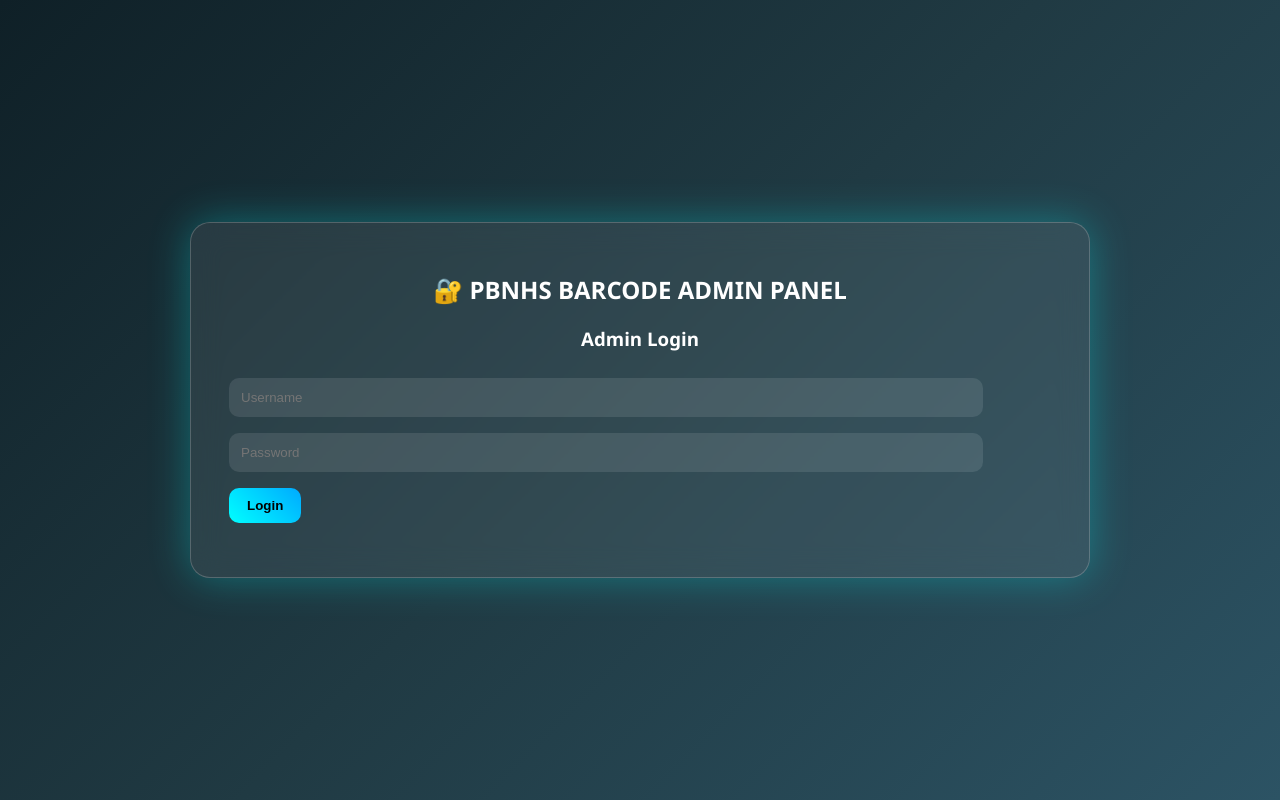
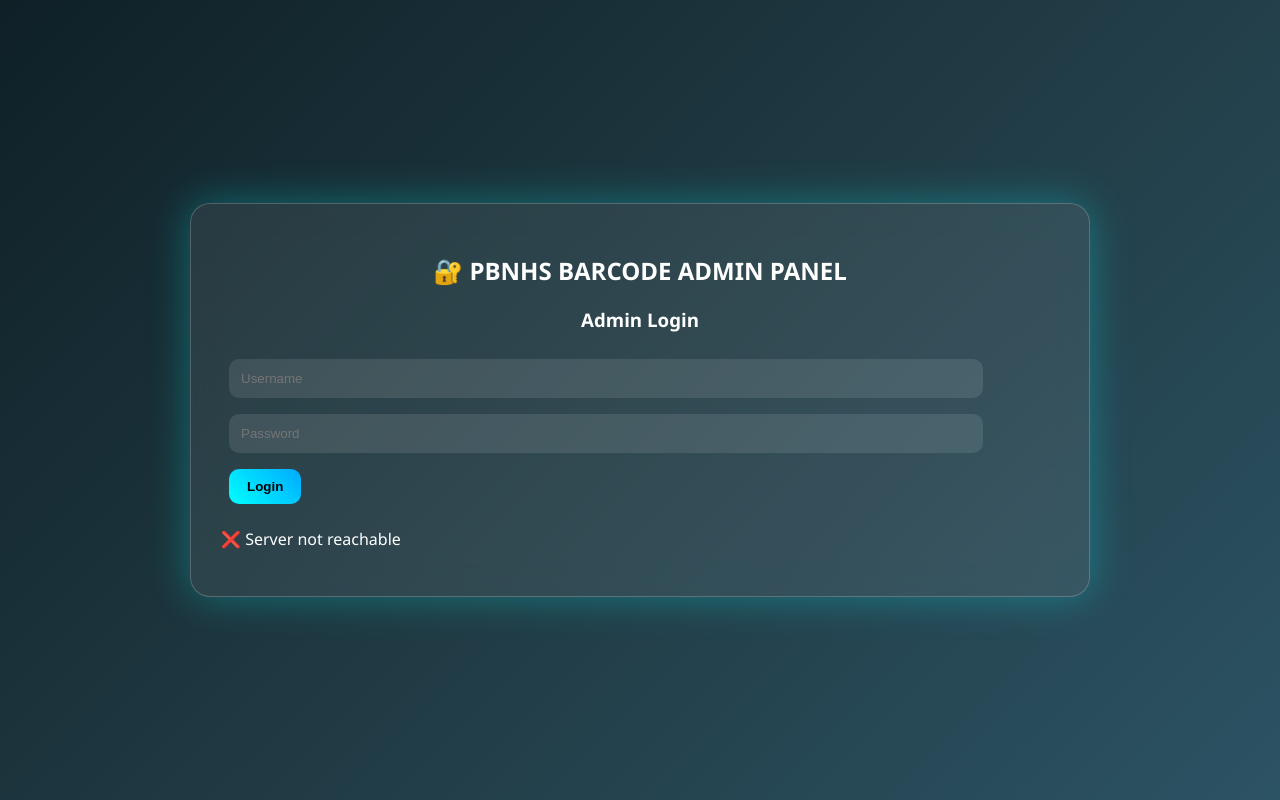
Before and after one commit to barcodestsy/BAR_CODE_WEBSITE_PBNHS, a plain HTML site: page admin.html in a window 1280 px wide. Both pictures are taken after a click on the button "Login". Drawn offline with Linux system fonts and the light colour scheme; no server answers.

Commit message:
Update admin.html

```diff
--- a/admin.html
+++ b/admin.html
@@ -105,18 +105,29 @@ const WEB_APP_URL =
 "https://script.google.com/macros/s/AKfycbxx4Ml3adiJ9BETJitCtuPo_wc4Qxgn59vp3XMuZBLy4CCBbw8IqDTF-dYtQr10t_r4og/exec";
 
 /* ===============================
-   LOGIN (SERVER SIDE)
+   GET ELEMENTS (IMPORTANT FIX)
+================================ */
+const username = document.getElementById("username");
+const password = document.getElementById("password");
+const loginMsg = document.getElementById("loginMsg");
+const loginView = document.getElementById("loginView");
+const adminView = document.getElementById("adminView");
+const statusMsg = document.getElementById("statusMsg");
+
+/* ===============================
+   LOGIN
 ================================ */
 async function login(){
-  loginMsg.innerText="";
+  loginMsg.innerText="Checking...";
 
+  try{
     const res = await fetch(WEB_APP_URL,{
       method:"POST",
       headers:{ "Content-Type":"application/json" },
       body:JSON.stringify({
         action:"login",
-      username: username.value,
-      password: password.value
+        username: username.value.trim(),
+        password: password.value.trim()
       })
     });
 
@@ -129,8 +140,16 @@ async function login(){
     }else{
       loginMsg.innerText="❌ Invalid login";
     }
+
+  }catch(err){
+    loginMsg.innerText="❌ Server not reachable";
+    console.error(err);
+  }
 }
 
+/* ===============================
+   LOGOUT
+================================ */
 function logout(){
   fetch(WEB_APP_URL,{
     method:"POST",
@@ -140,7 +159,7 @@ function logout(){
 }
 
 /* ===============================
-   LOAD SETTINGS (FROM SHEET)
+   LOAD SETTINGS
 ================================ */
 async function loadSettings(){
   const r = await fetch(WEB_APP_URL + "?mode=settings");
@@ -158,9 +177,9 @@ async function loadSettings(){
    SAVE SETTINGS
 ================================ */
 async function saveSettings(){
+  const data = {};
 
-  const data = {};
-  document.querySelectorAll("input").forEach(i=>{
+  document.querySelectorAll("#adminView input").forEach(i=>{
     if(i.type==="checkbox") data[i.id]=i.checked;
     else data[i.id]=i.value;
   });
@@ -175,6 +194,7 @@ async function saveSettings(){
   });
 
   const res = await r.json();
+
   statusMsg.innerText = res.success
     ? "✅ Settings synced system-wide"
     : "❌ Update failed";
```
Lines whose indentation alone changed are shown as unchanged.
